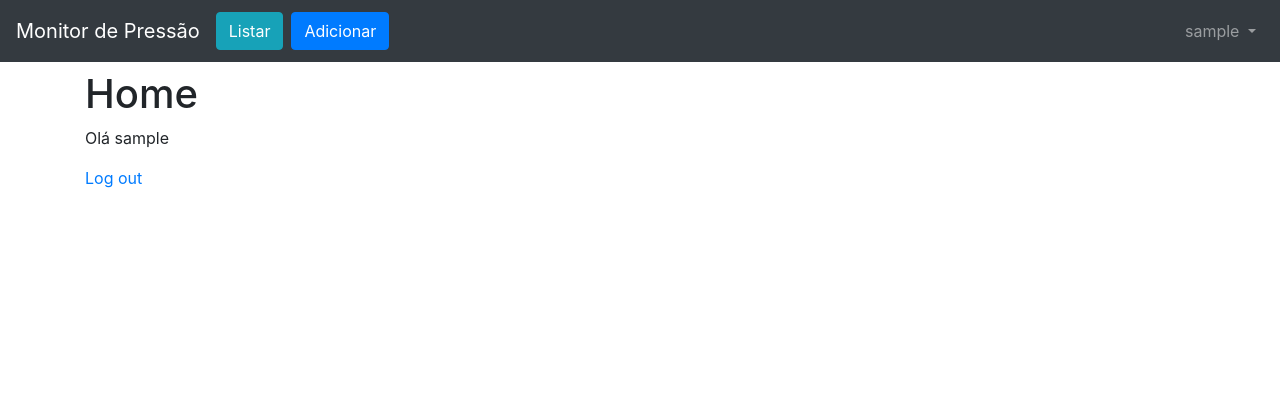
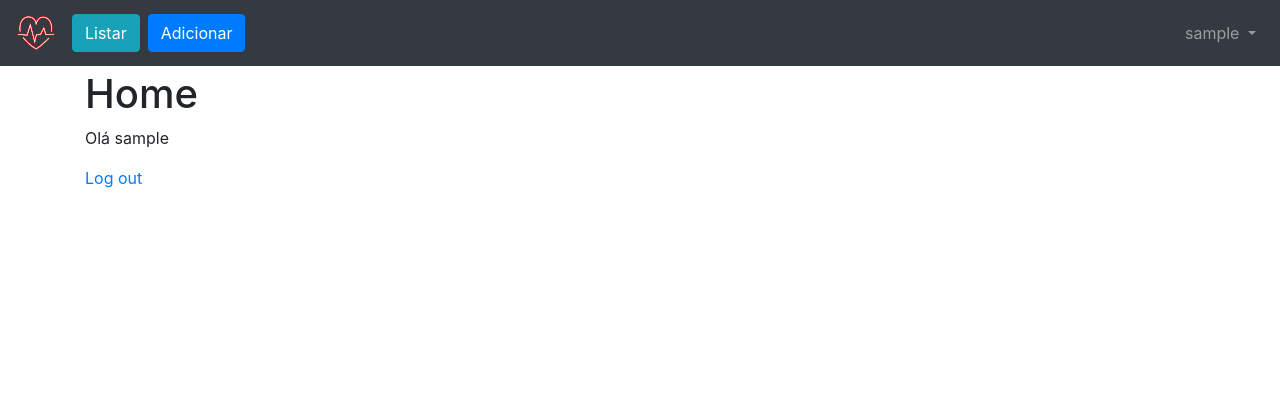
Before and after one commit to alberto-minoru/monitor_pressao, a Django app: page / in a window 1280 px wide. Shown: the top 420 px of the page. After the commit the page ends 188 px from the top, so only its background shows below. Run offline with Django 3.2, Linux system fonts and the light colour scheme; the visitor is signed in with stand-in values (Sample User, id 1).

Commit message:
Imagens e pequenos ajustes na navbar

```diff
--- a/templates/base.html
+++ b/templates/base.html
@@ -1,3 +1,4 @@
+{% load static %}
 <!DOCTYPE html>
 <html lang="pt-br">
 <head>
@@ -7,35 +8,33 @@
     <meta name="viewport" content="width=device-width, initial-scale=1, shrink-to-fit=no">
     <link rel="stylesheet" href="https://cdn.jsdelivr.net/npm/bootstrap@4.6.0/dist/css/bootstrap.min.css" integrity="sha384-B0vP5xmATw1+K9KRQjQERJvTumQW0nPEzvF6L/Z6nronJ3oUOFUFpCjEUQouq2+l" crossorigin="anonymous">
 
+    <link rel="icon" href="{% static 'images/favicon.ico' %}" type="image/x-icon"/>
+
     <title>{% block title %}{% endblock title %}</title>
 
 </head>
 <body>
 
     <nav class="navbar navbar-expand-lg navbar-dark bg-dark fixed-top">
-        <a class="navbar-brand" href="#">Monitor de Pressão</a>
+        <a class="navbar-brand" href="#">
+              <img src="{% static 'images/logo.png' %}" class="logo" alt="Monitor de Pressão">
+        </a>
         <button class="navbar-toggler" type="button" data-toggle="collapse" data-target="#navbarSupportedContent" aria-controls="navbarSupportedContent" aria-expanded="false" aria-label="Toggle navigation">
             <span class="navbar-toggler-icon"></span>
         </button>
         <div class="collapse navbar-collapse" id="navbarSupportedContent">
             {% if user.is_authenticated %}
-                <ul class="navbar-nav mr-auto">
-                    <li class="nav_item">
-                        <a href="{% url 'registros_list' %}" class="btn btn-info mr-2 my-1">Listar</a>
-                    </li>
-                    <li class="nav_item">
-                        <a href="{% url 'registro_new' %}" class="btn btn-primary my-1">Adicionar</a>
-                    </li>
-                </ul>
+                <a href="{% url 'registros_list' %}" class="btn btn-info mr-2 my-1">Listar</a>
+                <a href="{% url 'registro_new' %}" class="btn btn-primary my-1">Adicionar</a>
                 <ul class="navbar-nav ml-auto">
                     <li class="nav-item">
                         <a class="nav-link dropdown-toggle" href="#" id="navbarDropdown" role="button" data-toggle="dropdown" aria-haspopup="true" aria-expanded="false">
                             {{ user.username }}
                         </a>
                         <div class="dropdown-menu dropdown-menu-lg-right" aria-labelledby="navbarDropdown">
-                            <a class="dropdown-item" href="{% url 'password_change'%}">Mudar Senha</a>
+                            <a class="dropdown-item" href="{% url 'password_change'%}">Alterar senha</a>
                             <div class="dropdown-divider"></div>
-                            <a class="dropdown-item" href="{% url 'logout' %}">Log Out</a>
+                            <a class="dropdown-item" href="{% url 'logout' %}">Log out</a>
                         </div>
                     </li>
                 </ul>
@@ -49,7 +48,7 @@
                     </li>
                 </ul>
                 <form class="form-inline ml-auto">
-                    <a href="{% url 'login' %}" class="btn btn-outline-secondary">Log In</a>
+                    <a href="{% url 'login' %}" class="btn btn-outline-secondary">Log in</a>
                     <a href="" class="btn btn-outline-secondary ml-2">Sign up</a>
                 </form>
             {% endif %}
@@ -61,7 +60,6 @@
         {% endblock content %}
     </div>
 
-    <br><br><br><br><br><br><br><br><br><br><br><br><br><br><br><br><br><br><br><br><br><br><br><br><br><br><br><br><br><br><br><br>
     <script src="https://code.jquery.com/jquery-3.5.1.slim.min.js" integrity="sha384-DfXdz2htPH0lsSSs5nCTpuj/zy4C+OGpamoFVy38MVBnE+IbbVYUew+OrCXaRkfj" crossorigin="anonymous"></script>
     <script src="https://cdn.jsdelivr.net/npm/popper.js@1.16.1/dist/umd/popper.min.js" integrity="sha384-9/reFTGAW83EW2RDu2S0VKaIzap3H66lZH81PoYlFhbGU+6BZp6G7niu735Sk7lN" crossorigin="anonymous"></script>
     <script src="https://cdn.jsdelivr.net/npm/bootstrap@4.6.0/dist/js/bootstrap.min.js" integrity="sha384-+YQ4JLhjyBLPDQt//I+STsc9iw4uQqACwlvpslubQzn4u2UU2UFM80nGisd026JF" crossorigin="anonymous"></script>
```
Also changed, not shown: static/images/favicon.ico (added), static/images/logo.png (added).
